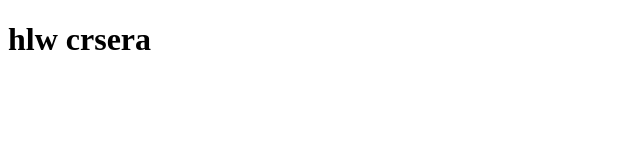
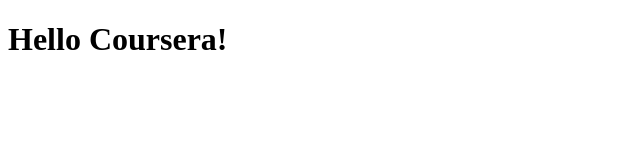
Before and after one commit to devshad/coursera-begins, a plain HTML site: page site/index.html in a window 1280 px wide. Shown: the whole page, without its empty margins (0-640 px from the left). Drawn offline with Linux system fonts and the light colour scheme.

Commit message:
small addition to our page content

```diff
--- a/site/index.html
+++ b/site/index.html
@@ -4,6 +4,6 @@
 	<title>hello Crsera</title>
 </head>
 <body>
-<h1>hlw crsera</h1>
+<h1>Hello Coursera!</h1>
 </body>
 </html>
```
